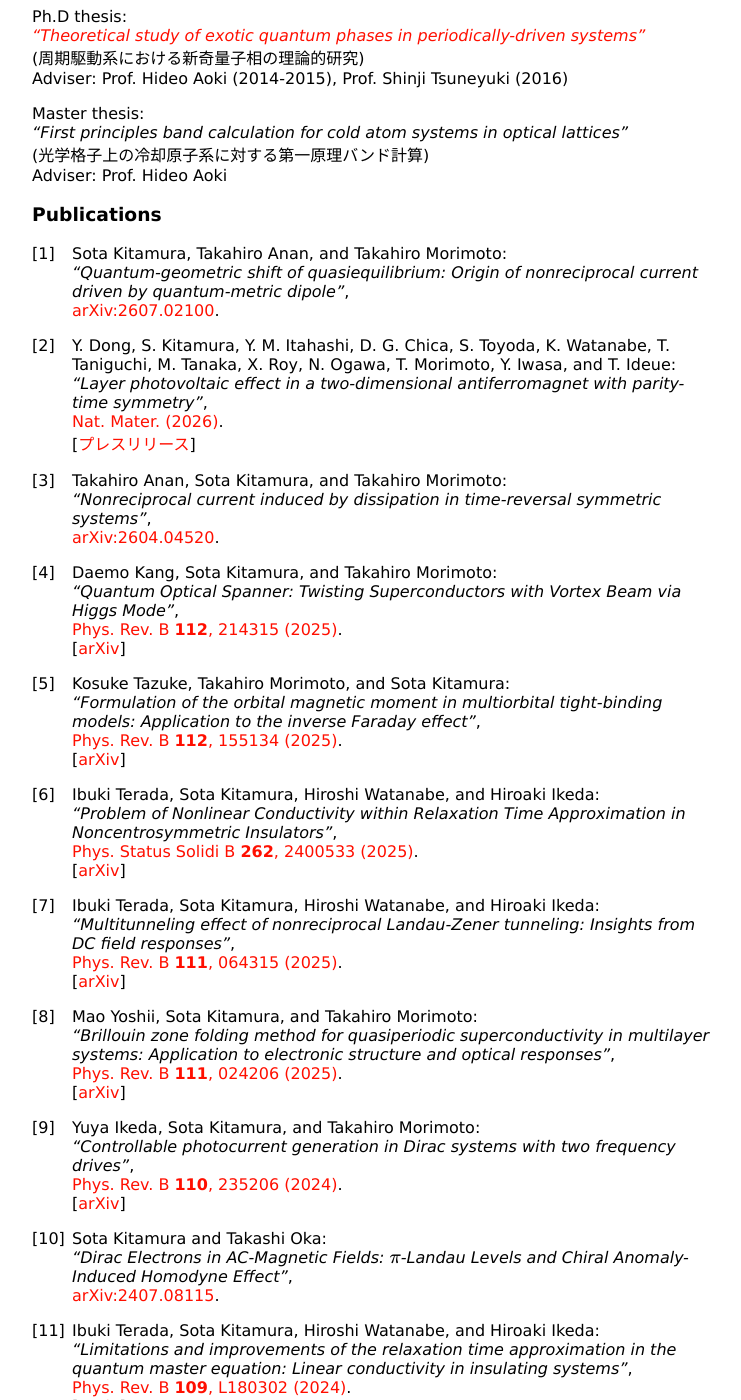
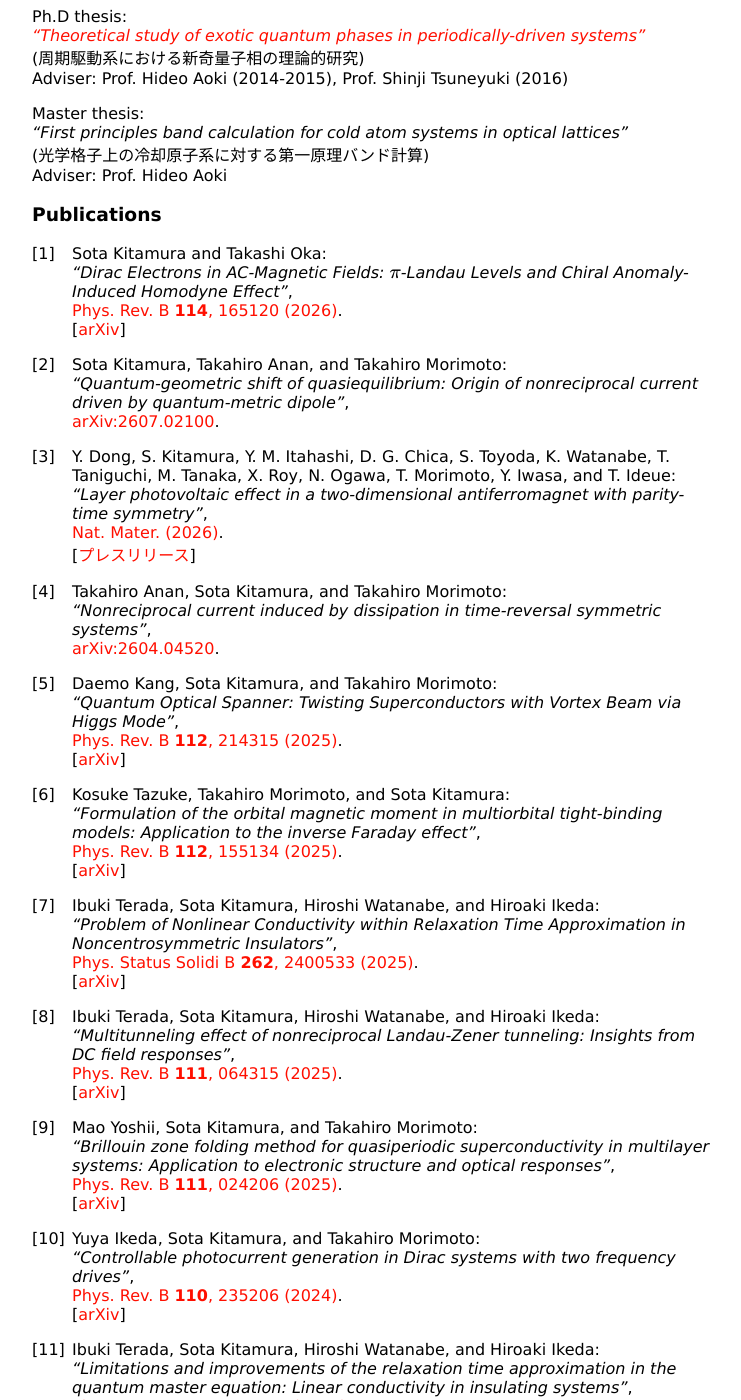
Before and after one commit to sotaph/sotaph.github.io, a Jekyll site: the page built from index.md, in a window 1280 px wide and 1400 px high, scrolled down 969 px. Shown: the whole window, without its empty margins (258-999 px from the left). Built offline with Jekyll 4.4.1, drawn with Linux system fonts in a browser that asks for light colours; nearby versions of some CDN libraries; a style sheet for code colours, icons or effects is not loaded; some of the changed lines change nothing that is shown.

Commit message:
Update publication

```diff
--- a/index.md
+++ b/index.md
@@ -80,6 +80,10 @@ Adviser: Prof. Hideo Aoki
 
 ### Publications
 
+1. Sota Kitamura and Takashi Oka:
+_"Dirac Electrons in AC-Magnetic Fields: $\pi$-Landau Levels and Chiral Anomaly-Induced Homodyne Effect"_,
+[Phys. Rev. B **114**, 165120 (2026)](https://link.aps.org/doi/10.1103/wvgm-q44b).
+[[arXiv](https://arxiv.org/abs/2407.08115)]
 
 1. Sota Kitamura, Takahiro Anan, and Takahiro Morimoto:
 _"Quantum-geometric shift of quasiequilibrium: Origin of nonreciprocal current driven by quantum-metric dipole"_,
@@ -124,10 +128,6 @@ _"Brillouin zone folding method for quasiperiodic superconductivity in multilaye
 _"Controllable photocurrent generation in Dirac systems with two frequency drives"_,
 [Phys. Rev. B **110**, 235206 (2024)](https://journals.aps.org/prb/abstract/10.1103/PhysRevB.110.235206).
 [[arXiv](https://arxiv.org/abs/2406.14881)]
-
-1. Sota Kitamura and Takashi Oka:
-_"Dirac Electrons in AC-Magnetic Fields: $\pi$-Landau Levels and Chiral Anomaly-Induced Homodyne Effect"_,
-[arXiv:2407.08115](https://arxiv.org/abs/2407.08115).
 
 1. Ibuki Terada, Sota Kitamura, Hiroshi Watanabe, and Hiroaki Ikeda:
 _"Limitations and improvements of the relaxation time approximation in the quantum master equation: Linear conductivity in insulating systems"_,
```
